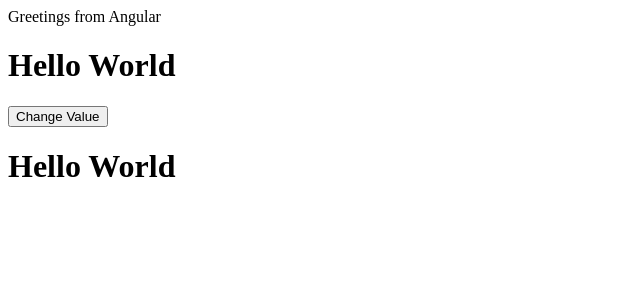
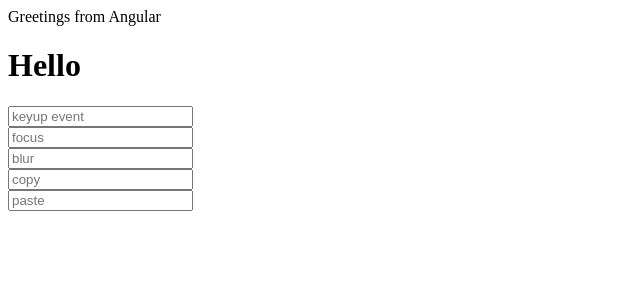
Before and after one commit to LukeMwila/Params-ActivatedRoute, an Angular app: page / in a window 1280 px wide. Shown: the top 300 px of the page, without its empty margins (0-640 px from the left). Built offline with nearby package versions, Linux system fonts and the light colour scheme.

Commit message:
Initial push

```diff
--- a/src/app/components/sandbox/sandbox.component.ts
+++ b/src/app/components/sandbox/sandbox.component.ts
@@ -3,19 +3,30 @@ import { Component } from '@angular/core'
 @Component({
     selector: 'sandbox',
     template: `
-        <h1>Hello World</h1>
-        <button id="btn" (click)="changeValue()">Change Value</button>
-        <div *ngIf="value">
-            <h1>{{ text }}</h1>
+        <h1>Hello {{ text }}</h1>
+        <div>
+            <input type="text" (keyup)="fireEvent($event)" placeholder="keyup event">
+        </div>
+        <div>
+            <input type="text" (focus)="fireEvent($event)" placeholder="focus">
+        </div>
+        <div>
+            <input type="text" (blur)="fireEvent($event)" placeholder="blur">
+        </div>
+        <div>
+            <input type="text" (copy)="fireEvent($event)" placeholder="copy">
+        </div>
+        <div>
+            <input type="text" (paste)="fireEvent($event)" placeholder="paste">
         </div>
     `
 })
 
 export class SandboxComponent{
-    text:string = 'Hello World';
-    value:boolean = true;
+    text:string = '';
 
-    changeValue(){
-        this.value = !this.value;
+    fireEvent(e){
+        console.log(e.type);
+        this.text = e.target.value;
     }
 }
```
